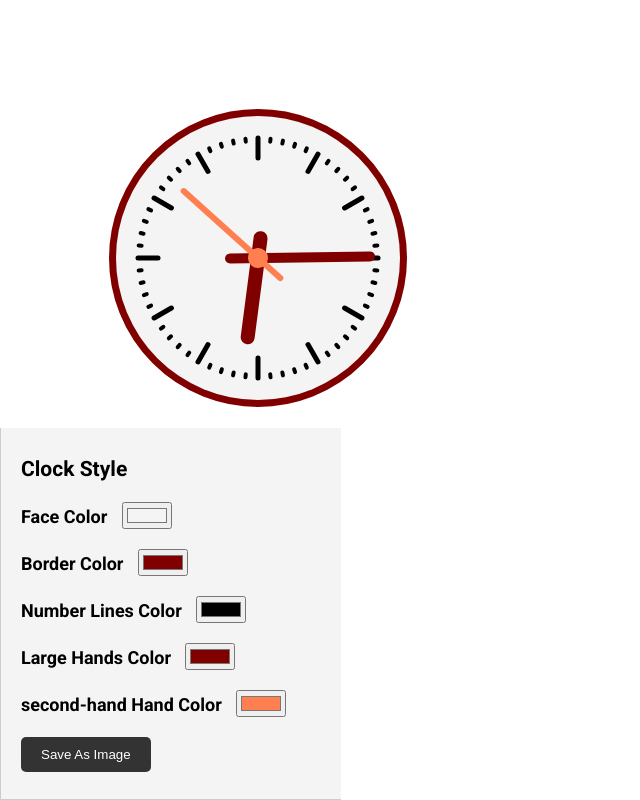
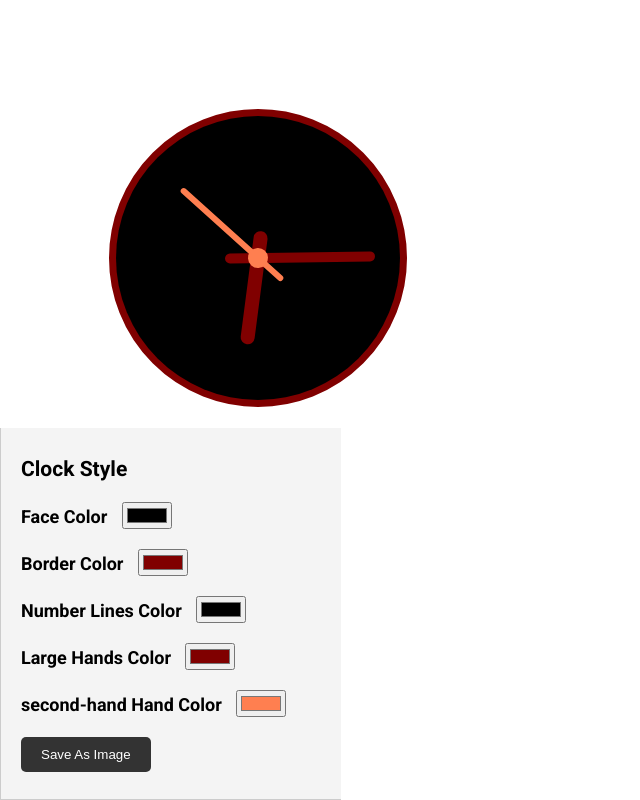
Before and after one commit to WiseyXD/JavaScript20DaysChallenge, a plain HTML site: page 12-web-browser-apis/06-animated-clock-2/animated-clock/index.html in a window 1280 px wide. Shown: the whole page, without its empty margins (0-640 px from the left). Drawn offline with Linux system fonts and the light colour scheme.

Commit message:
Added the localStorage feature of the clock

```diff
--- a/12-web-browser-apis/06-animated-clock-2/animated-clock/index.html
+++ b/12-web-browser-apis/06-animated-clock-2/animated-clock/index.html
@@ -15,7 +15,7 @@
 			<form>
 				<div class="form-input">
 					<label for="face-color">Face Color</label>
-          <input type="color" value="#f4f4f4" id="face-color" />
+					<input type="color" value="#324" id="face-color" />
 				</div>
 				<div class="form-input">
 					<label for="border-color">Border Color</label>
@@ -30,8 +30,14 @@
 					<input type="color" value="#800000" id="large-hand-color" />
 				</div>
 				<div class="form-input">
-          <label for="second-hand-color">second-hand Hand Color</label>
-          <input type="color" value="#FF7F50" id="second-hand-color" />
+					<label for="second-hand-color"
+						>second-hand Hand Color</label
+					>
+					<input
+						type="color"
+						value="#FF7F50"
+						id="second-hand-color"
+					/>
 				</div>
 				<div class="form-input">
 					<button id="save-btn" type="submit">Save As Image</button>
--- a/12-web-browser-apis/06-animated-clock-2/animated-clock/script.js
+++ b/12-web-browser-apis/06-animated-clock-2/animated-clock/script.js
@@ -1,13 +1,40 @@
+const faceColor = document.querySelector("#face-color");
+const borderColor = document.querySelector("#border-color");
+const numberLineColor = document.querySelector("#line-color");
+const largeHand = document.querySelector("#large-hand-color");
+const secondHandcolor = document.querySelector("#second-hand-color");
+
+localStorage.setItem("faceColor", faceColor.value);
+localStorage.setItem("borderColor", borderColor.value);
+localStorage.setItem("numberLineColor", numberLineColor.value);
+localStorage.setItem("largeHand ", largeHand.value);
+localStorage.setItem("secondHandcolor", secondHandcolor.value);
+
+faceColor.addEventListener("change", function () {
+	localStorage.setItem("faceColor", this.value);
+});
+
+borderColor.addEventListener("change", function () {
+	localStorage.setItem("borderColor", this.value);
+});
+
+numberLineColor.addEventListener("change", function () {
+	localStorage.setItem("numberLineColor", this.value);
+});
+
+largeHand.addEventListener("change", function () {
+	localStorage.setItem("largeHand", this.value);
+});
+
+secondHandcolor.addEventListener("change", function () {
+	localStorage.setItem("secondHandcolor", this.value);
+});
+
 function clock() {
 	const now = new Date();
 	const canvas = document.getElementById("canvas");
 	const ctx = canvas.getContext("2d");
 
-	const faceColor = document.querySelector("#face-color");
-	const borderColor = document.querySelector("#border-color");
-	const numberLineColor = document.querySelector("#line-color");
-	const largeHand = document.querySelector("#large-hand-color");
-	const secondHandcolor = document.querySelector("#second-hand-color");
 	// Setup canvas
 	ctx.save(); // save the default state
 	ctx.clearRect(0, 0, 500, 500);
```
Lines whose indentation alone changed are shown as unchanged.
